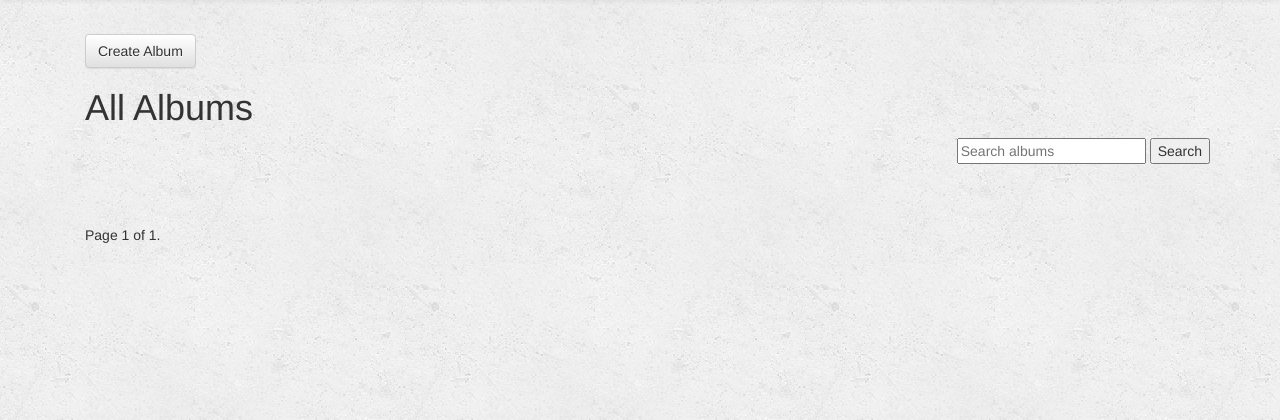
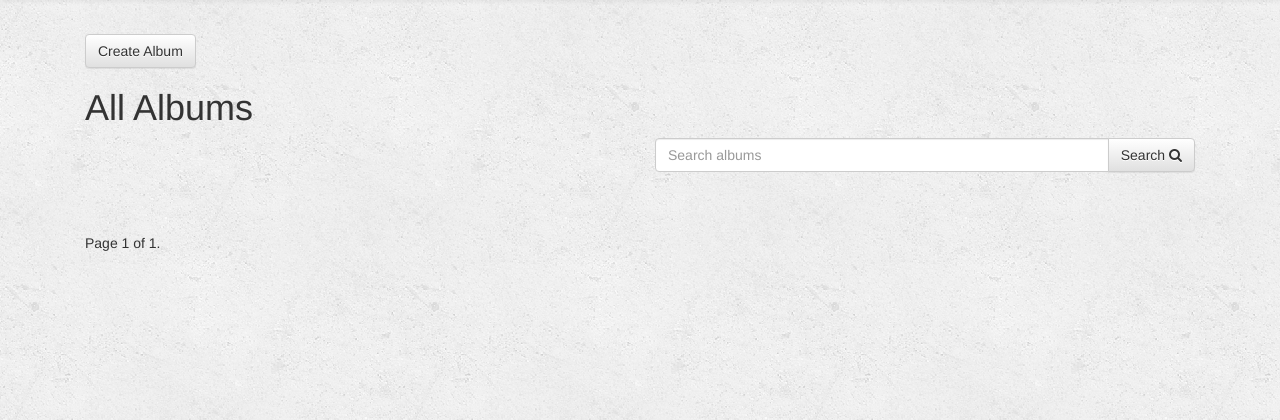
Before and after one commit to lixiangcliff/ccfam, a Django app: page /album/ in a window 1280 px wide. Shown: the part 51-471 px from the top of the page. Run offline with Django 3.2, Linux system fonts and the light colour scheme; data that the repository does not hold is empty; some libraries are stand-ins or nearby versions.

Commit message:
beautify search bar

```diff
--- a/src/templates/album_list.html
+++ b/src/templates/album_list.html
@@ -11,12 +11,18 @@
 
         <h1>{{ title }}</h1>
         <div class="row">
-            <div class="pull-right">
-                <form method="GET" action="">
-                    <input type="text" name="q" placeholder="Search albums" value="{{ request.GET.q }}"/>
-                    <input type="submit" value="Search"/>
-                </form>
-            </div>
+            <form method="GET" action="">
+                <div class="col-sm-6 pull-right">
+                    <div class="input-group">
+                        <input class="form-control" type="text" name="q" placeholder="Search albums"
+                               value="{{ request.GET.q }}"/>
+                        <span class="input-group-btn">
+                            {#<input class="btn btn-default" type="submit" value="Search"/>#}
+                            <button class="btn btn-default" type="submit">Search <i class="fa fa-search"></i></button>
+                        </span>
+                    </div>
+                </div>
+            </form>
         </div>
         <hr/>
         {% for obj_group in object_list_group %}
```
Also changed, not shown: 1 other file.
